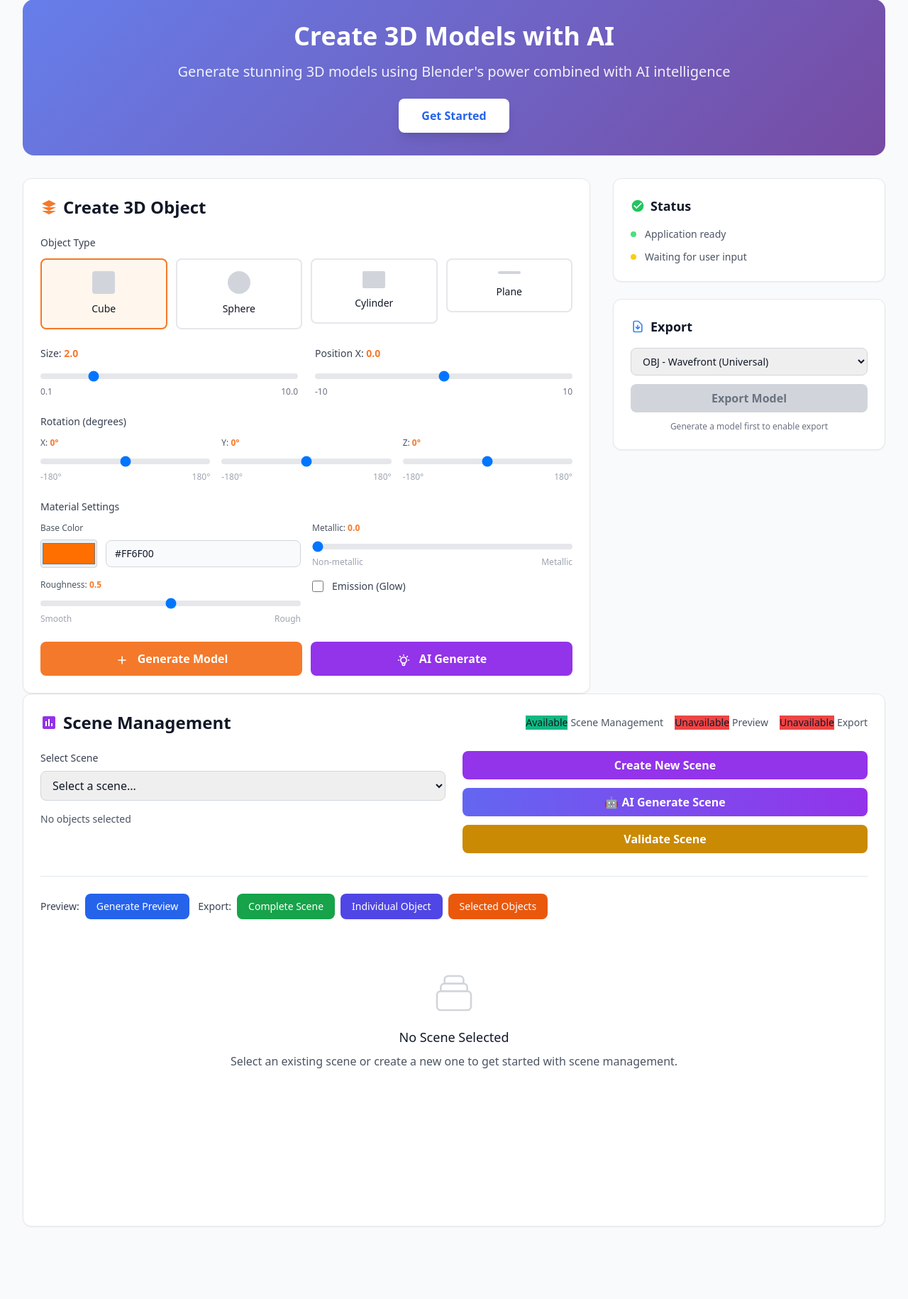
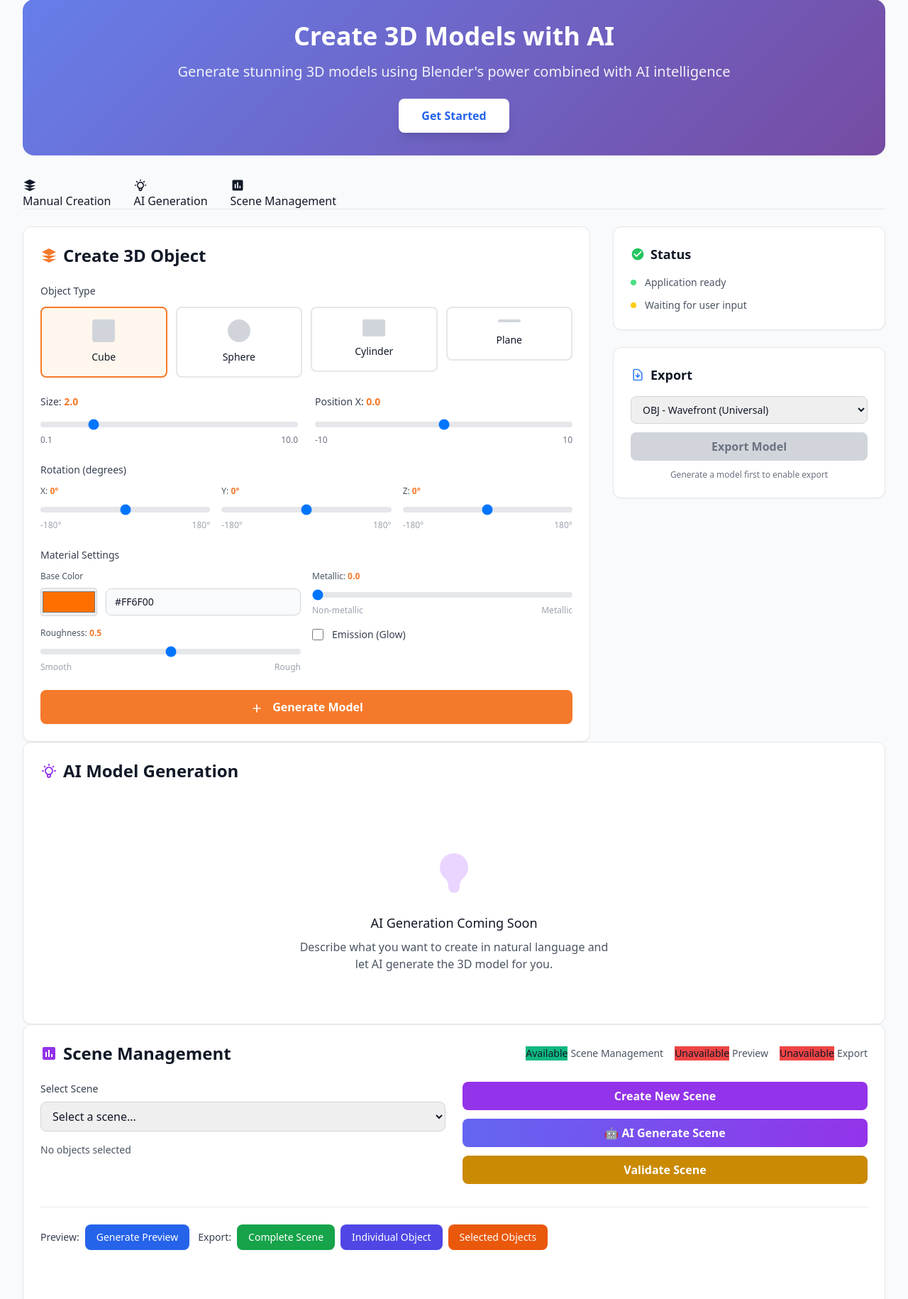
Before and after one commit to cjunks94/python-blender-ai-modeling, a Flask app: page / in a window 1280 px wide. Shown: the part 90-1920 px from the top of the page at 71% size. Run offline with Flask 3, Linux system fonts and the light colour scheme; data that the repository does not hold is empty; parts of the project's set-up code (start-up, migrations or seed data) failed here and were passed over; some libraries are stand-ins or nearby versions.

Commit message:
feat: reorganize UI with tabbed interface
- Add tab navigation for Manual Creation, AI Generation, and Scene Management
- Implement tab switching functionality with active state persistence
- Move scene management to dedicated tab for better organization
- Remove AI generate button from manual form (moved to AI tab)
- Add placeholder content for AI Generation tab
- Include proper dark mode support for all tab components
- Auto-load scene data when switching to scene management tab

The UI is now cleaner and more organized with dedicated sections
for each type of model creation workflow.

```diff
--- a/src/web/static/js/ui-interactions.js
+++ b/src/web/static/js/ui-interactions.js
@@ -12,6 +12,7 @@
         this.setupHelpButton();
         this.setupGetStartedButton();
         this.setupKeyboardShortcuts();
+        this.setupTabSwitching();
 
         console.log('UI Controller initialized');
     }
@@ -230,6 +231,43 @@
             }
         });
     }
+
+    setupTabSwitching() {
+        const tabButtons = document.querySelectorAll('.tab-button');
+        const tabPanels = document.querySelectorAll('.tab-panel');
+
+        tabButtons.forEach(button => {
+            button.addEventListener('click', () => {
+                const targetTab = button.getAttribute('data-tab');
+
+                // Update active states
+                tabButtons.forEach(btn => btn.classList.remove('active'));
+                tabPanels.forEach(panel => panel.classList.remove('active'));
+
+                // Set active tab
+                button.classList.add('active');
+                const targetPanel = document.getElementById(`${targetTab}-tab`);
+                if (targetPanel) {
+                    targetPanel.classList.add('active');
+                }
+
+                // Save preference
+                localStorage.setItem('activeTab', targetTab);
+
+                // Initialize scene management if switching to scene tab
+                if (targetTab === 'scene' && window.sceneManager) {
+                    window.sceneManager.loadScenes();
+                }
+            });
+        });
+
+        // Restore last active tab
+        const savedTab = localStorage.getItem('activeTab') || 'manual';
+        const savedButton = document.querySelector(`.tab-button[data-tab="${savedTab}"]`);
+        if (savedButton) {
+            savedButton.click();
+        }
+    }
 }
 
 // Initialize when DOM is ready
--- a/src/web/templates/base.html
+++ b/src/web/templates/base.html
@@ -43,6 +43,23 @@
 
         .hover-scale:hover {
             transform: scale(1.05);
+        }
+
+        /* Tab styles */
+        .tab-button {
+            @apply border-b-2 border-transparent text-gray-500 dark:text-gray-400 hover:text-gray-700 dark:hover:text-gray-300 hover:border-gray-300 dark:hover:border-gray-600 whitespace-nowrap py-4 px-1 font-medium text-sm inline-flex items-center transition-colors;
+        }
+
+        .tab-button.active {
+            @apply border-blender-orange text-blender-orange dark:text-blender-orange;
+        }
+
+        .tab-panel {
+            @apply hidden;
+        }
+
+        .tab-panel.active {
+            @apply block;
         }
     </style>
 
--- a/src/web/templates/index.html
+++ b/src/web/templates/index.html
@@ -16,7 +16,34 @@
     </div>
 </div>
 
-<!-- Main Dashboard -->
+<!-- Tab Navigation -->
+<div class="mb-6 border-b border-gray-200 dark:border-gray-700">
+    <nav class="-mb-px flex space-x-8" aria-label="Tabs">
+        <button type="button" class="tab-button active" data-tab="manual">
+            <svg class="h-5 w-5 mr-2" fill="currentColor" viewBox="0 0 24 24">
+                <path d="M12 2L2 7l10 5 10-5-10-5zM2 17l10 5 10-5M2 12l10 5 10-5"/>
+            </svg>
+            Manual Creation
+        </button>
+        <button type="button" class="tab-button" data-tab="ai">
+            <svg class="h-5 w-5 mr-2" fill="none" stroke="currentColor" viewBox="0 0 24 24">
+                <path stroke-linecap="round" stroke-linejoin="round" stroke-width="2" d="M9.663 17h4.673M12 3v1m6.364 1.636l-.707.707M21 12h-1M4 12H3m3.343-5.657l-.707-.707m2.828 9.9a5 5 0 117.072 0l-.548.547A3.374 3.374 0 0014 18.469V19a2 2 0 11-4 0v-.531c0-.895-.356-1.754-.988-2.386l-.548-.547z"/>
+            </svg>
+            AI Generation
+        </button>
+        <button type="button" class="tab-button" data-tab="scene">
+            <svg class="h-5 w-5 mr-2" fill="currentColor" viewBox="0 0 24 24">
+                <path d="M19 3H5c-1.1 0-2 .9-2 2v14c0 1.1.9 2 2 2h14c1.1 0 2-.9 2-2V5c0-1.1-.9-2-2-2zM9 17H7v-7h2v7zm4 0h-2V7h2v10zm4 0h-2v-4h2v4z"/>
+            </svg>
+            Scene Management
+        </button>
+    </nav>
+</div>
+
+<!-- Tab Content -->
+<div class="tab-content">
+    <!-- Manual Creation Tab -->
+    <div id="manual-tab" class="tab-panel active">
         <div class="grid grid-cols-1 lg:grid-cols-3 gap-8">
             <!-- Model Creation Panel -->
             <div class="lg:col-span-2">
@@ -206,21 +233,12 @@
                 </div>
 
                 <!-- Generate Buttons -->
-                <div class="flex flex-col sm:flex-row gap-3">
-                    <button type="submit" class="flex-1 bg-blender-orange hover:bg-orange-600 text-white font-semibold py-3 px-6 rounded-lg transition-colors hover-scale">
+                <button type="submit" class="w-full bg-blender-orange hover:bg-orange-600 text-white font-semibold py-3 px-6 rounded-lg transition-colors hover-scale">
                     <svg class="h-5 w-5 inline mr-2" fill="none" stroke="currentColor" viewBox="0 0 24 24">
                         <path stroke-linecap="round" stroke-linejoin="round" stroke-width="2" d="M12 6v6m0 0v6m0-6h6m-6 0H6"/>
                     </svg>
                     Generate Model
                 </button>
-
-                    <button type="button" id="ai-generate-btn" class="flex-1 bg-purple-600 hover:bg-purple-700 text-white font-semibold py-3 px-6 rounded-lg transition-colors hover-scale">
-                        <svg class="h-5 w-5 inline mr-2" fill="none" stroke="currentColor" viewBox="0 0 24 24">
-                            <path stroke-linecap="round" stroke-linejoin="round" stroke-width="2" d="M9.663 17h4.673M12 3v1m6.364 1.636l-.707.707M21 12h-1M4 12H3m3.343-5.657l-.707-.707m2.828 9.9a5 5 0 117.072 0l-.548.547A3.374 3.374 0 0014 18.469V19a2 2 0 11-4 0v-.531c0-.895-.356-1.754-.988-2.386l-.548-.547z"/>
-                        </svg>
-                        AI Generate
-                    </button>
-                </div>
             </form>
         </div>
     </div>
@@ -310,6 +328,36 @@
         </div>
     </div>
 </div>
+</div><!-- End Manual Tab -->
+
+<!-- AI Generation Tab -->
+<div id="ai-tab" class="tab-panel">
+    <div class="bg-white dark:bg-gray-800 rounded-xl shadow-sm border border-gray-200 dark:border-gray-700 p-6">
+        <h2 class="text-2xl font-bold text-gray-900 dark:text-gray-100 mb-6 flex items-center">
+            <svg class="h-6 w-6 text-purple-600 mr-2" fill="none" stroke="currentColor" viewBox="0 0 24 24">
+                <path stroke-linecap="round" stroke-linejoin="round" stroke-width="2" d="M9.663 17h4.673M12 3v1m6.364 1.636l-.707.707M21 12h-1M4 12H3m3.343-5.657l-.707-.707m2.828 9.9a5 5 0 117.072 0l-.548.547A3.374 3.374 0 0014 18.469V19a2 2 0 11-4 0v-.531c0-.895-.356-1.754-.988-2.386l-.548-.547z"/>
+            </svg>
+            AI Model Generation
+        </h2>
+
+        <div class="text-center py-12">
+            <svg class="h-24 w-24 text-purple-200 dark:text-purple-700 mx-auto mb-4" fill="currentColor" viewBox="0 0 24 24">
+                <path d="M9.663 17h4.673M12 3v1m6.364 1.636l-.707.707M21 12h-1M4 12H3m3.343-5.657l-.707-.707m2.828 9.9a5 5 0 117.072 0l-.548.547A3.374 3.374 0 0014 18.469V19a2 2 0 11-4 0v-.531c0-.895-.356-1.754-.988-2.386l-.548-.547z"/>
+            </svg>
+            <h3 class="text-lg font-medium text-gray-900 dark:text-gray-100 mb-2">AI Generation Coming Soon</h3>
+            <p class="text-gray-600 dark:text-gray-400 max-w-md mx-auto">
+                Describe what you want to create in natural language and let AI generate the 3D model for you.
+            </p>
+        </div>
+    </div>
+</div><!-- End AI Tab -->
+
+<!-- Scene Management Tab -->
+<div id="scene-tab" class="tab-panel">
+    {% include 'scene_management.html' %}
+</div><!-- End Scene Tab -->
+
+</div><!-- End Tab Content -->
 
 <!-- Progress Modal -->
 <div id="progress-modal" class="fixed inset-0 bg-black bg-opacity-50 z-50 hidden flex items-center justify-center">
```
Lines whose indentation alone changed are shown as unchanged.
